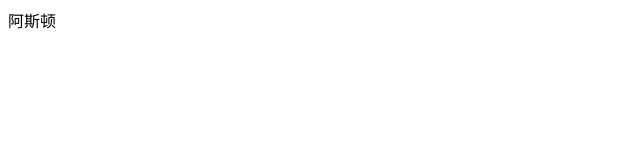
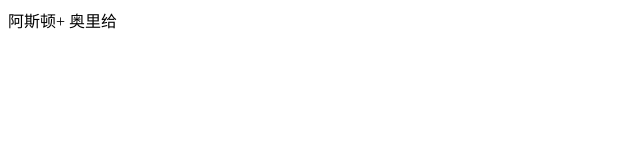
Before and after one commit to unruly-6/git-demo, a plain HTML site: page index.html in a window 1280 px wide. Shown: the full height of the page, 0-640 px from the left. Drawn offline with Linux system fonts and the light colour scheme.

Commit message:
这是A程序员第二次提交

```diff
--- a/index.html
+++ b/index.html
@@ -5,6 +5,7 @@
 		<title></title>
 	</head>
 	<body>
-		阿斯顿
+		阿斯顿+
+		奥里给
 	</body>
 </html>
```
